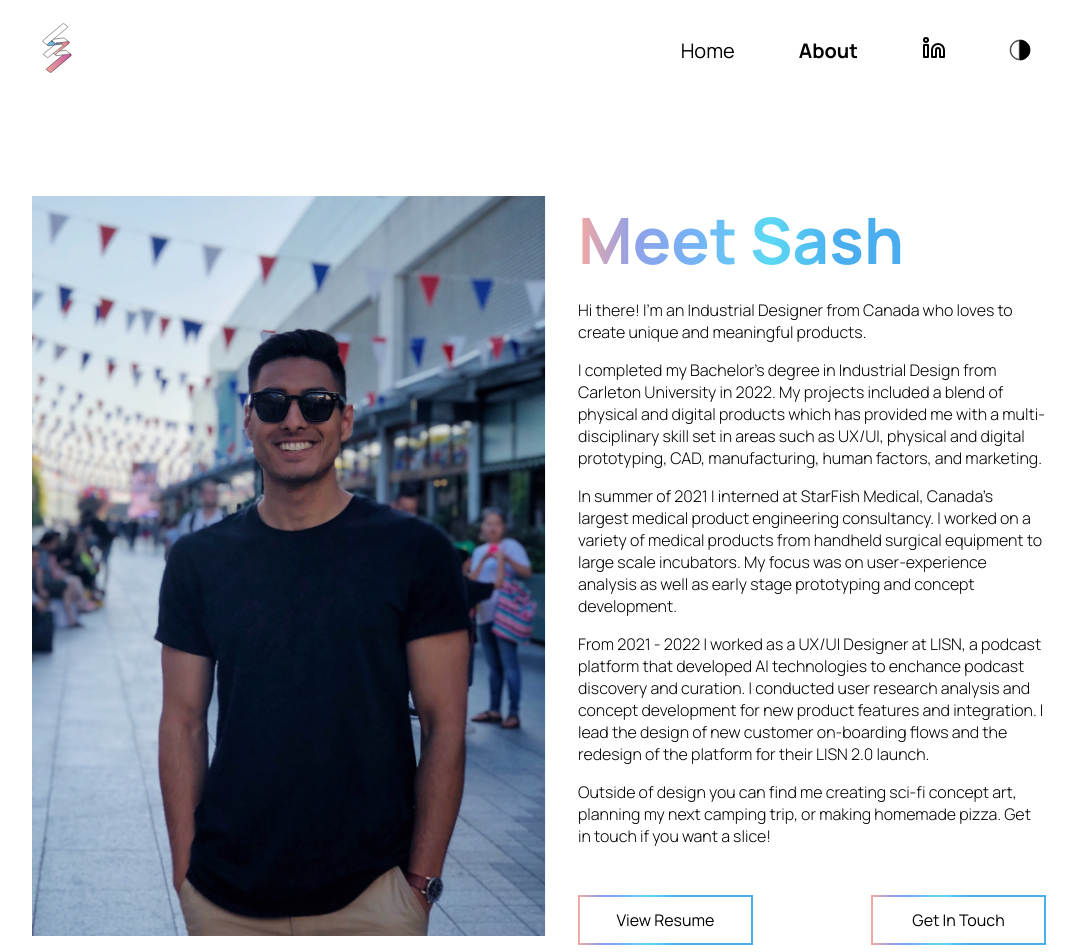
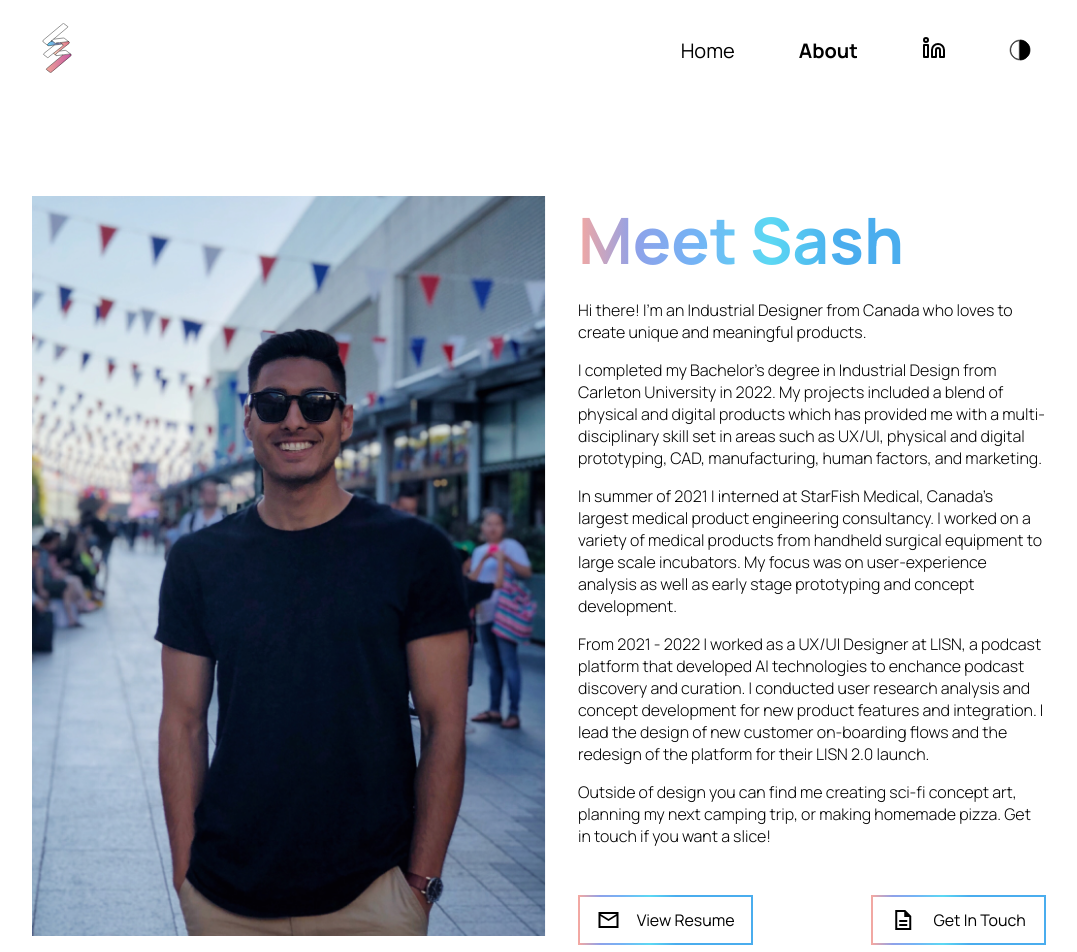
Before and after one commit to Elimists/sash-portfolio, a Next.js app: page /about in a window 1280 px wide. Shown: the top 952 px of the page, without its empty margins (85-1162 px from the left). Built offline with nearby package versions, Linux system fonts and the light colour scheme.

Commit message:
Added google icons for the 'View Resume' and 'Get In Touch' buttons

```diff
--- a/components/Layout.js
+++ b/components/Layout.js
@@ -13,6 +13,8 @@ export default function Layout({children}){
                 <meta name="author" content="ProReact Labs - Pran Pandey"/>
                 <meta name="viewport" content="width=device-width, initial-scale=1.0"/>
                 <link rel="icon" href="/sash-logo.svg" />
+                <link rel="stylesheet" href="https://fonts.googleapis.com/css2?family=Material+Symbols+Sharp:opsz,wght,FILL,GRAD@20..48,100..700,0..1,-50..200" />
+                <link rel="stylesheet" href="https://fonts.googleapis.com/css2?family=Material+Symbols+Sharp:opsz,wght,FILL,GRAD@40,300,0,0" />
             </Head>
             <Navbar/>
 
--- a/pages/about.js
+++ b/pages/about.js
@@ -53,9 +53,15 @@ export default function About(){
 
                     <div className={styles.button_container}>
                         <div tabIndex="0" className={styles.view_resume_button}>
+                            <span className={styles.material_symbols_sharp}>
+                                mail
+                            </span>
                             View Resume
                         </div>
                         <div tabIndex="0" className={styles.view_resume_button}>
+                            <span className={styles.material_symbols_sharp}>
+                                description
+                            </span>
                             Get In Touch
                         </div>
                     </div>
--- a/styles/About.module.css
+++ b/styles/About.module.css
@@ -41,7 +41,7 @@
     display: flex;
     align-items: center;
     text-align: center;
-    justify-content: center;
+    justify-content: space-evenly;
     width: 175px;
     height: 50px;
     cursor: pointer;
@@ -61,8 +61,20 @@
     width: 100%;
 }
 
-.button_container > div{
-
+.material_symbols_sharp{
+    font-family: 'Material Symbols Sharp';
+    font-weight: normal;
+    font-style: normal;
+    font-size: 24px;
+    line-height: 1;
+    letter-spacing: normal;
+    text-transform: none;
+    display: inline-block;
+    white-space: nowrap;
+    word-wrap: normal;
+    direction: ltr;
+    -webkit-font-feature-settings: 'liga';
+    -webkit-font-smoothing: antialiased;
 }
 
 @media (max-width: 1000px) {
@@ -105,6 +117,6 @@
     }
 
     .view_resume_button{
-        width: 140px;
+        width: 150px;
     }
 }
```
